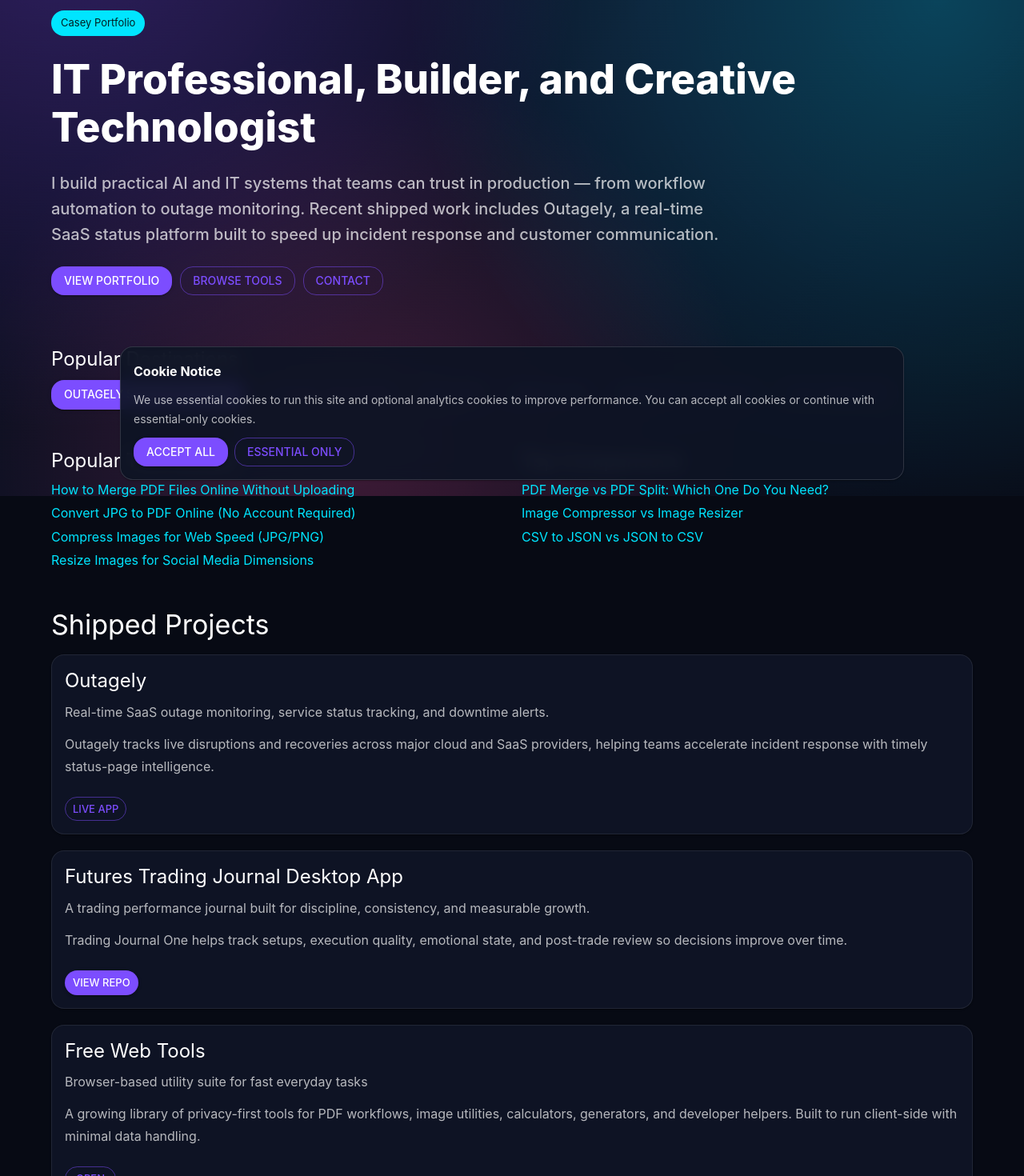
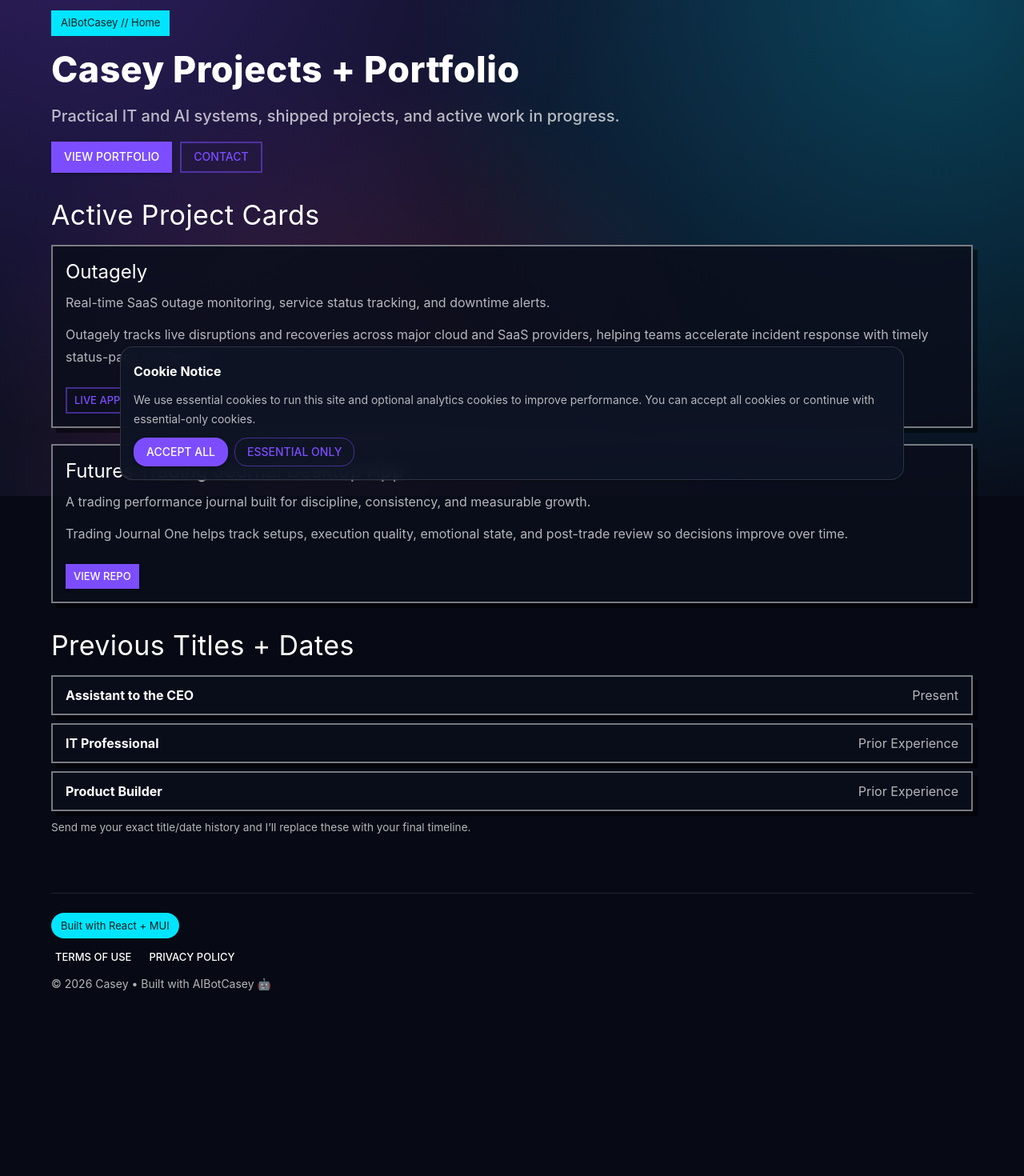
Before and after one commit to AIBotCasey/casey-pages, a React (Vite) app: page / in a window 1280 px wide. Shown: the part 180-1650 px from the top of the page at 80% size. After the commit the page ends 1500 px from the top, so only its background shows below. Built offline with nearby package versions, Linux system fonts and the light colour scheme.

Commit message:
Homepage redesign: remove tool links, add project cards and title history

```diff
--- a/src/components/Layout.jsx
+++ b/src/components/Layout.jsx
@@ -102,7 +102,6 @@
             {!isHomePage ? <Button color="inherit" size="small" component={RouterLink} to="/">Home</Button> : null}
             {moneySite ? <Button color="inherit" size="small" component={RouterLink} to="/blog">Blog</Button> : null}
             {!moneySite ? <Button color="inherit" size="small" component={RouterLink} to="/portfolio">Portfolio</Button> : null}
-            {!moneySite ? <Button color="inherit" size="small" component={RouterLink} to="/tools">Tools</Button> : null}
             {!moneySite ? <Button color="inherit" size="small" component={RouterLink} to="/changelog">Changelog</Button> : null}
           </Stack>
         </Toolbar>
@@ -111,7 +110,7 @@
       <Container maxWidth="lg" sx={{ py: { xs: 8, md: 10 } }}>
         {!moneySite ? (
           <Chip
-            label="Trust: Browser-local processing • No tool-input retention • Privacy-first"
+            label="Trust: Browser-local processing • Privacy-first"
             color="secondary"
             variant="outlined"
             sx={{ mb: 2 }}
--- a/src/pages/HomePage.jsx
+++ b/src/pages/HomePage.jsx
@@ -4,37 +4,29 @@
   Card,
   CardActions,
   CardContent,
+  Chip,
   Stack,
   Typography,
-  Chip,
-  Link,
 } from '@mui/material'
 import { Link as RouterLink } from 'react-router-dom'
 import { useEffect } from 'react'
 import { projects } from '../data/projects'
-import { toolGuides } from '../data/toolGuides'
-import { toolComparisons } from '../data/toolComparisons'
 import { setPageSeo, SITE_URL } from '../utils/seo'
 
+const previousTitles = [
+  { title: 'Assistant to the CEO', period: 'Present' },
+  { title: 'IT Professional', period: 'Prior Experience' },
+  { title: 'Product Builder', period: 'Prior Experience' },
+]
+
 export default function HomePage() {
-  const featuredProjects = [
-    ...projects.filter((p) => p.featured),
-    {
-      slug: 'free-web-tools',
-      name: 'Free Web Tools',
-      tagline: 'Browser-based utility suite for fast everyday tasks',
-      summary:
-        'A growing library of privacy-first tools for PDF workflows, image utilities, calculators, generators, and developer helpers. Built to run client-side with minimal data handling.',
-      liveUrl: '/tools',
-      hideRepo: true,
-    },
-  ]
+  const featuredProjects = projects.filter((p) => p.featured)
 
   useEffect(() => {
     setPageSeo({
-      title: 'AIBotCasey | Shipped AI Products, Outagely & Free Online Tools',
+      title: 'AIBotCasey | Projects, Portfolio, and Career History',
       description:
-        'Explore shipped products from Casey including Outagely, plus free privacy-first PDF, image, calculator, and developer tools built for real workflows.',
+        'Explore Casey’s current projects, portfolio highlights, and professional title history.',
       path: '/',
       type: 'website',
       jsonLd: [
@@ -45,124 +37,99 @@
           url: `${SITE_URL}/`,
           sameAs: ['https://github.com/AIBotCasey'],
           jobTitle: 'IT Professional & Product Builder',
-          knowsAbout: [
-            'AI Systems Design',
-            'AI Workflow Automation',
-            'LLM System Design',
-            'Incident Response Tooling',
-            'Product Engineering',
-          ],
         },
         {
           '@context': 'https://schema.org',
           '@type': 'WebPage',
-          name: 'Casey Portfolio',
+          name: 'Casey Home',
           url: `${SITE_URL}/`,
-          description:
-            'Portfolio showcasing shipped AI products, prompt systems, and automation workflows built by Casey.',
-        },
-        {
-          '@context': 'https://schema.org',
-          '@type': 'WebSite',
-          name: 'AIBotCasey',
-          url: SITE_URL,
-        },
-        {
-          '@context': 'https://schema.org',
-          '@type': 'SoftwareApplication',
-          name: 'Outagely',
-          applicationCategory: 'BusinessApplication',
-          operatingSystem: 'Web',
-          url: 'https://www.outagely.com',
-          description: 'Real-time SaaS outage monitoring, service status tracking, and downtime alerts.',
-          offers: { '@type': 'Offer', price: '0', priceCurrency: 'USD' },
-        },
-        {
-          '@context': 'https://schema.org',
-          '@type': 'CollectionPage',
-          name: 'AIBotCasey Free Online Tools',
-          url: `${SITE_URL}/tools`,
-          description: 'Free browser tools for PDF workflows, image editing, calculators, and developer utilities.',
+          description: 'Projects, portfolio, and previous titles for Casey.',
         },
       ],
     })
   }, [])
 
   return (
-    <>
-      <Stack spacing={3} sx={{ mb: 8 }}>
-        <Chip label="Casey Portfolio" color="secondary" sx={{ width: 'fit-content' }} />
-        <Typography variant="h1" sx={{ fontSize: { xs: '2rem', md: '3.2rem' }, maxWidth: 980 }}>
-          IT Professional, Builder, and Creative Technologist
+    <Stack
+      spacing={4}
+      sx={{
+        fontFamily: '"Courier New", Courier, monospace',
+        '& .pixel-card': {
+          border: '2px solid rgba(255,255,255,0.45)',
+          borderRadius: 0,
+          background: 'rgba(11, 14, 28, 0.88)',
+          boxShadow: '6px 6px 0 rgba(0,0,0,0.45)',
+        },
+        '& .pixel-button': {
+          borderRadius: 0,
+          borderWidth: 2,
+        },
+      }}
+    >
+      <Stack spacing={2} sx={{ mb: 2 }}>
+        <Chip label="AIBotCasey // Home" color="secondary" sx={{ width: 'fit-content', borderRadius: 0 }} />
+        <Typography variant="h1" sx={{ fontSize: { xs: '2rem', md: '2.8rem' }, letterSpacing: 0.5 }}>
+          Casey Projects + Portfolio
         </Typography>
         <Typography variant="h6" color="text.secondary" sx={{ maxWidth: 860 }}>
-          I build practical AI and IT systems that teams can trust in production — from workflow automation to outage monitoring.
-          Recent shipped work includes Outagely, a real-time SaaS status platform built to speed up incident response and customer communication.
+          Practical IT and AI systems, shipped projects, and active work in progress.
         </Typography>
         <Stack direction="row" spacing={1.25} flexWrap="wrap" useFlexGap>
-          <Button variant="contained" component={RouterLink} to="/portfolio">View Portfolio</Button>
-          <Button variant="outlined" component={RouterLink} to="/tools">Browse Tools</Button>
-          <Button variant="outlined" href="mailto:support@aibotcasey.com">Contact</Button>
+          <Button className="pixel-button" variant="contained" component={RouterLink} to="/portfolio">
+            View Portfolio
+          </Button>
+          <Button className="pixel-button" variant="outlined" href="mailto:support@aibotcasey.com">
+            Contact
+          </Button>
         </Stack>
       </Stack>
 
-      <Box sx={{ mb: 6 }}>
-        <Typography variant="h5" sx={{ mb: 1.25 }}>Popular Destinations</Typography>
-        <Stack direction="row" spacing={1} flexWrap="wrap" useFlexGap>
-          <Button variant="contained" href="https://www.outagely.com" target="_blank" rel="noreferrer">Outagely Status Platform</Button>
-          <Button variant="outlined" component={RouterLink} to="/outagely/solutions">Outagely Solutions</Button>
-          <Button variant="outlined" component={RouterLink} to="/tools/pdf-suite">PDF Suite</Button>
-          <Button variant="outlined" component={RouterLink} to="/tools/image-suite">Image Suite</Button>
-          <Button variant="outlined" component={RouterLink} to="/tools/password-generator">Password Generator</Button>
-          <Button variant="outlined" component={RouterLink} to="/tools/json-formatter">JSON Formatter</Button>
-        </Stack>
-      </Box>
-
-      <Stack direction={{ xs: 'column', md: 'row' }} spacing={3} sx={{ mb: 6 }}>
-        <Box sx={{ flex: 1 }}>
-          <Typography variant="h5" sx={{ mb: 1 }}>Popular Tool Guides</Typography>
-          <Stack spacing={0.7}>
-            {toolGuides.slice(0, 4).map((g) => (
-              <Link key={g.slug} component={RouterLink} to={`/guides/${g.slug}`} underline="hover" color="secondary">{g.title}</Link>
-            ))}
-          </Stack>
-        </Box>
-        <Box sx={{ flex: 1 }}>
-          <Typography variant="h5" sx={{ mb: 1 }}>Top Comparisons</Typography>
-          <Stack spacing={0.7}>
-            {toolComparisons.map((c) => (
-              <Link key={c.slug} component={RouterLink} to={`/compare/${c.slug}`} underline="hover" color="secondary">{c.title}</Link>
-            ))}
-          </Stack>
-        </Box>
-      </Stack>
-
-      <Box id="portfolio" sx={{ mb: 9 }}>
-        <Typography variant="h4" sx={{ mb: 2 }}>Shipped Projects</Typography>
+      <Box id="projects">
+        <Typography variant="h4" sx={{ mb: 2, letterSpacing: 0.4 }}>
+          Active Project Cards
+        </Typography>
         <Stack spacing={2.5}>
           {featuredProjects.map((project) => (
-            <Card
-              key={project.slug}
-              sx={{
-                background: 'rgba(18, 24, 44, 0.72)',
-                border: '1px solid rgba(255,255,255,0.08)',
-              }}
-            >
+            <Card key={project.slug} className="pixel-card">
               <CardContent>
-                <Typography variant="h5" gutterBottom>{project.name}</Typography>
-                <Typography color="text.secondary" sx={{ mb: 1.5 }}>{project.tagline}</Typography>
+                <Typography variant="h5" gutterBottom>
+                  {project.name}
+                </Typography>
+                <Typography color="text.secondary" sx={{ mb: 1.5 }}>
+                  {project.tagline}
+                </Typography>
                 <Typography color="text.secondary">{project.summary}</Typography>
               </CardContent>
               <CardActions sx={{ px: 2, pb: 2, gap: 1, flexWrap: 'wrap' }}>
                 {project.liveUrl ? (
                   project.liveUrl.startsWith('/') ? (
-                    <Button size="small" variant="outlined" component={RouterLink} to={project.liveUrl}>Open</Button>
+                    <Button size="small" className="pixel-button" variant="outlined" component={RouterLink} to={project.liveUrl}>
+                      Open
+                    </Button>
                   ) : (
-                    <Button size="small" variant="outlined" href={project.liveUrl} target="_blank" rel="noreferrer">Live App</Button>
+                    <Button
+                      size="small"
+                      className="pixel-button"
+                      variant="outlined"
+                      href={project.liveUrl}
+                      target="_blank"
+                      rel="noreferrer"
+                    >
+                      Live App
+                    </Button>
                   )
                 ) : null}
                 {!project.hideRepo ? (
-                  <Button size="small" variant="contained" href={project.repoUrl} target="_blank" rel="noreferrer">View Repo</Button>
+                  <Button
+                    size="small"
+                    className="pixel-button"
+                    variant="contained"
+                    href={project.repoUrl}
+                    target="_blank"
+                    rel="noreferrer"
+                  >
+                    View Repo
+                  </Button>
                 ) : null}
               </CardActions>
             </Card>
@@ -170,15 +137,26 @@
         </Stack>
       </Box>
 
-      <Stack spacing={1} sx={{ mt: 6 }}>
-        <Typography variant="h5">Core Skills</Typography>
-        <Typography color="text.secondary">
-          AI systems design, workflow automation, product architecture, and practical IT troubleshooting that delivers measurable outcomes.
+      <Box>
+        <Typography variant="h4" sx={{ mb: 2, letterSpacing: 0.4 }}>
+          Previous Titles + Dates
         </Typography>
-        <Link href="https://github.com/AIBotCasey" target="_blank" rel="noreferrer" underline="hover" color="secondary">
-          GitHub Profile
-        </Link>
-      </Stack>
-    </>
+        <Stack spacing={1.2}>
+          {previousTitles.map((item) => (
+            <Box
+              key={`${item.title}-${item.period}`}
+              className="pixel-card"
+              sx={{ px: 2, py: 1.4, display: 'flex', justifyContent: 'space-between', gap: 2, flexWrap: 'wrap' }}
+            >
+              <Typography sx={{ fontWeight: 700 }}>{item.title}</Typography>
+              <Typography color="text.secondary">{item.period}</Typography>
+            </Box>
+          ))}
+        </Stack>
+        <Typography color="text.secondary" sx={{ mt: 1.2, fontSize: '0.85rem' }}>
+          Send me your exact title/date history and I’ll replace these with your final timeline.
+        </Typography>
+      </Box>
+    </Stack>
   )
 }
```
